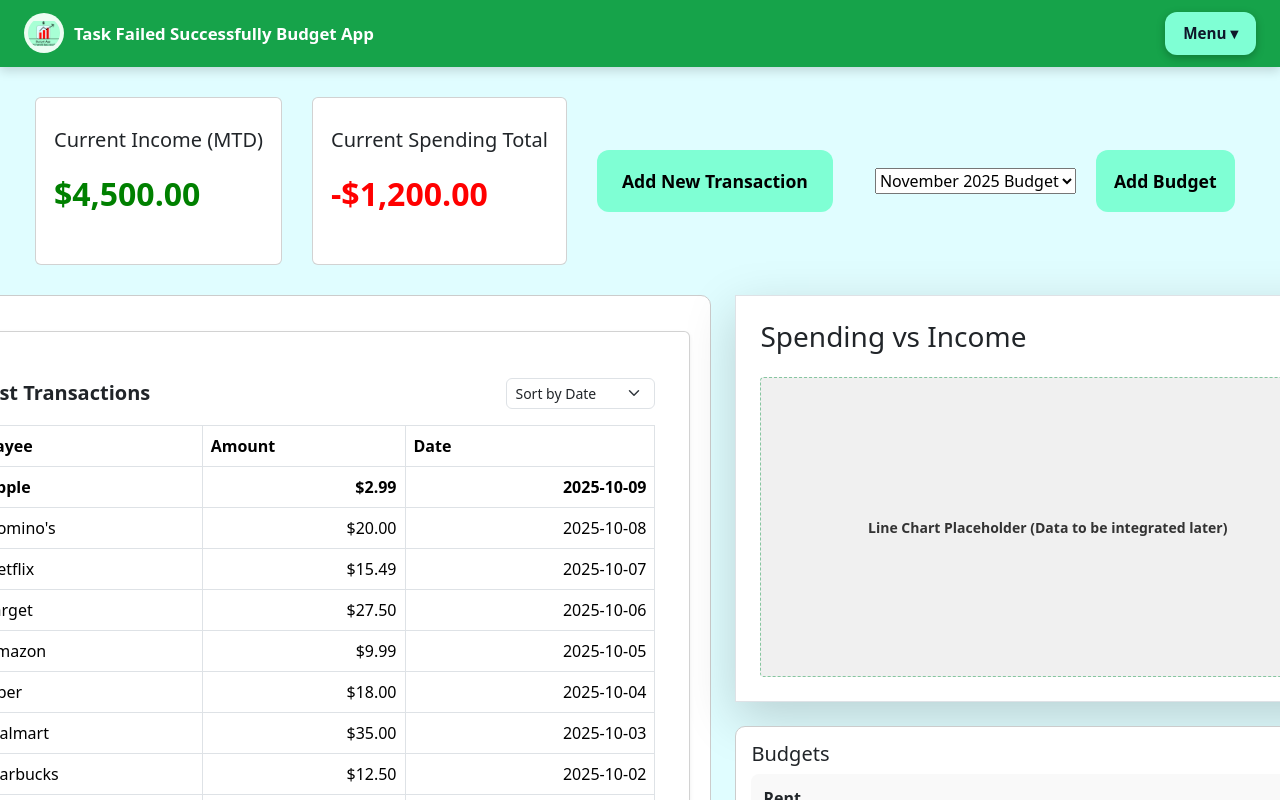
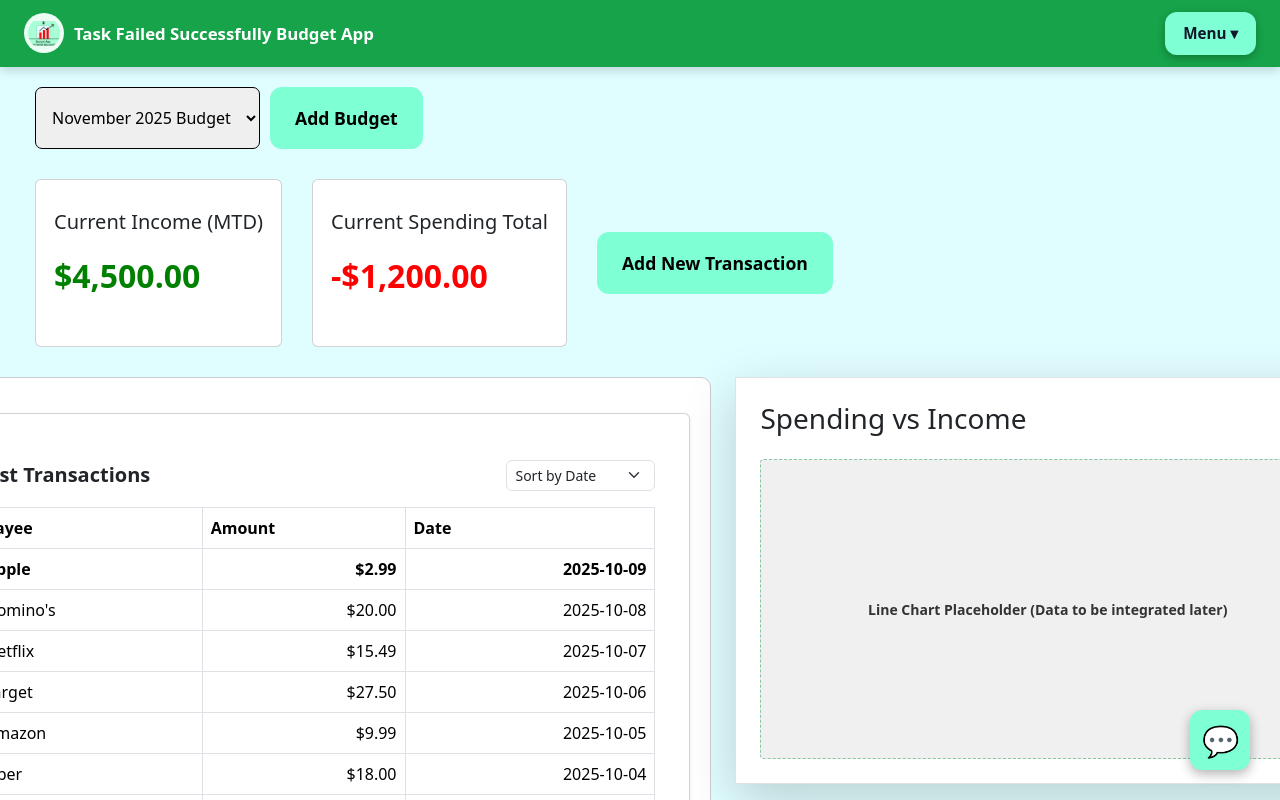
Before and after one commit to cdsherro/Create, a React (Create React App) app in the folder create/: page /dashboard in a window 1280 px wide. Shown: the top 800 px of the page. Built offline with nearby package versions, Linux system fonts and the light colour scheme.

Commit message:
moved budget button to top, added chatbot section

```diff
--- a/create/src/App.js
+++ b/create/src/App.js
@@ -6,11 +6,11 @@ import Header from "./Components/Header/Header";
 import Create from "./Components/Create/Create";
 import Dashboard from "./Components/Dashboard/Dashboard";
 import IncomeManagement from "./Components/IncomeManagement/IncomeManagement";
-import Profile from "./Components/Profile/Profile";
 import Register from "./Components/Register/Register";
 import AccountSettings from "./Components/Accounts/AccountSettings";
 import TwoStepVerification from "./Components/TwoStep/TwoStep";
 import Transactions from './Components/Transactions/Transactions';
+import Chatbot from "./Components/Chatbot/chatbot";
 
 function App() {
   const location = useLocation();
@@ -43,15 +43,13 @@ function App() {
         {/* Account settings */}
         <Route path="/account" element={<AccountSettings />} />
 
-        {/* Profile */}
-        <Route path="/profile" element={<Profile />} />
-
         {/* Registration */}
         <Route path="/register" element={<Register />} />
 
         {/* Transactions */}
         <Route path="/transactions" element={<Transactions />} />
       </Routes>
+      <Chatbot/>
     </>
   );
 }
--- /dev/null
+++ b/create/src/Components/Chatbot/chatbot.css
@@ -0,0 +1,113 @@
+.chatbot-toggle {
+  position: fixed;
+  bottom: 30px;
+  right: 30px;
+  width: 60px;
+  height: 60px;
+  border-radius: 50%;
+  background: #A8FFD5;
+  border: 2px solid #000;
+  font-size: 30px;
+  cursor: pointer;
+  box-shadow: 0 4px 12px rgba(0, 0, 0, 0.3);
+  z-index: 1000;
+  transition: transform 0.2s;
+}
+
+.chatbot-toggle:hover {
+  transform: scale(1.1);
+}
+
+.chatbot-window {
+  position: fixed;
+  bottom: 100px;
+  right: 30px;
+  width: 350px;
+  height: 500px;
+  background: white;
+  border: 2px solid #000;
+  border-radius: 12px;
+  box-shadow: 0 8px 24px rgba(0, 0, 0, 0.3);
+  display: flex;
+  flex-direction: column;
+  z-index: 999;
+}
+
+.chatbot-header {
+  background: #A8FFD5;
+  padding: 15px;
+  border-bottom: 2px solid #000;
+  display: flex;
+  justify-content: space-between;
+  align-items: center;
+  border-radius: 10px 10px 0 0;
+}
+
+.chatbot-header h4 {
+  margin: 0;
+  font-size: 1.1rem;
+  font-weight: bold;
+}
+
+.chatbot-header button {
+  background: none;
+  border: none;
+  font-size: 24px;
+  cursor: pointer;
+  font-weight: bold;
+}
+
+.chatbot-messages {
+  flex: 1;
+  padding: 15px;
+  overflow-y: auto;
+  display: flex;
+  flex-direction: column;
+  gap: 10px;
+}
+
+.message {
+  padding: 10px 15px;
+  border-radius: 12px;
+  max-width: 80%;
+  word-wrap: break-word;
+}
+
+.message.bot {
+  background: #e0e0e0;
+  align-self: flex-start;
+}
+
+.message.user {
+  background: #A8FFD5;
+  align-self: flex-end;
+  text-align: right;
+}
+
+.chatbot-input-form {
+  display: flex;
+  padding: 10px;
+  border-top: 2px solid #ddd;
+  gap: 8px;
+}
+
+.chatbot-input-form input {
+  flex: 1;
+  padding: 10px;
+  border: 1px solid #ccc;
+  border-radius: 8px;
+  font-size: 0.95rem;
+}
+
+.chatbot-input-form button {
+  padding: 10px 20px;
+  background: #A8FFD5;
+  border: 1px solid #000;
+  border-radius: 8px;
+  font-weight: bold;
+  cursor: pointer;
+}
+
+.chatbot-input-form button:hover {
+  background: #86FFCC;
+}
--- /dev/null
+++ b/create/src/Components/Chatbot/chatbot.jsx
@@ -0,0 +1,70 @@
+import React, { useState } from 'react';
+import './chatbot.css';
+
+export default function Chatbot() {
+  const [isOpen, setIsOpen] = useState(false);
+  const [messages, setMessages] = useState([
+    { text: "Hi! I'm your budget assistant. How can I help you today?", sender: 'bot' }
+  ]);
+  const [input, setInput] = useState('');
+
+  const handleSend = (e) => {
+    e.preventDefault();
+    if (!input.trim()) return;
+
+    // Add user message
+    const userMessage = { text: input, sender: 'user' };
+    setMessages([...messages, userMessage]);
+
+    // need to replace with actual API call
+    setTimeout(() => {
+      const botResponse = {
+        text: "I'm here to help!",
+        sender: 'bot'
+      };
+      setMessages(prev => [...prev, botResponse]);
+    }, 500);
+
+    setInput('');
+  };
+
+  return (
+    <>
+      <button
+        className="chatbot-toggle"
+        onClick={() => setIsOpen(!isOpen)}
+        title="Chat with Assistant"
+      >
+        💬
+      </button>
+
+      {/* Chatbot Window */}
+      {isOpen && (
+        <div className="chatbot-window">
+          <div className="chatbot-header">
+            <h4>Budget Assistant</h4>
+            <button onClick={() => setIsOpen(false)}>×</button>
+          </div>
+
+          <div className="chatbot-messages">
+            {messages.map((msg, idx) => (
+              <div key={idx} className={`message ${msg.sender}`}>
+                {msg.text}
+              </div>
+            ))}
+          </div>
+
+          <form className="chatbot-input-form" onSubmit={handleSend}>
+            <input
+              type="text"
+              placeholder="Type your message..."
+              value={input}
+              onChange={(e) => setInput(e.target.value)}
+            />
+            <button type="submit">Send</button>
+          </form>
+        </div>
+      )}
+    </>
+  );
+}
--- a/create/src/Components/Dashboard/Dashboard.css
+++ b/create/src/Components/Dashboard/Dashboard.css
@@ -38,15 +38,22 @@
   align-self: center;
 }
 
-.budget-add-container {
+.budget-add-container-top {
   display: flex;
   gap: 10px;
   align-items: center;
+  margin-left: 35px;
+  margin-top: 20px;
+  margin-bottom: 15px;
 }
 
-.add-budget-btn {
-  padding: 10px 18px;
-  font-size: 1.1rem;
+.select-budget {
+  padding: 8px 12px;
+  font-size: 1rem;
+  border: 1px solid #000;
+  border-radius: 7px;
+  min-width: 200px;
+  height: 62px;
 }
 
 .custom-modal {
--- a/create/src/Components/Dashboard/Dashboard.jsx
+++ b/create/src/Components/Dashboard/Dashboard.jsx
@@ -82,6 +82,24 @@ export default function Dashboard() {
 
   return (
     <div className="dashboard-container">
+      <div className="budget-add-container-top">
+        <select
+          className="select-budget"
+          value={selectedBudgetId}
+          onChange={e => setSelectedBudgetId(Number(e.target.value))}
+        >
+          {budgets.map(budget => (
+            <option value={budget.id} key={budget.id}>{budget.name}</option>
+          ))}
+        </select>
+        <button
+          className="add-budget-btn"
+          onClick={() => setShowBudgetModal(true)}
+        >
+          Add Budget
+        </button>
+      </div>
+
       <div className="cards-row">
         <div className="card large-card">
           <h5>Current Income (MTD)</h5>
@@ -97,24 +115,6 @@ export default function Dashboard() {
         >
           Add New Transaction
         </button>
-        <div className="budget-add-container">
-          <select
-            className="select-budget"
-            value={selectedBudgetId}
-            onChange={e => setSelectedBudgetId(Number(e.target.value))}
-            style={{ marginRight: '10px' }}
-          >
-            {budgets.map(budget => (
-              <option value={budget.id} key={budget.id}>{budget.name}</option>
-            ))}
-          </select>
-          <button
-            className="add-budget-btn"
-            onClick={() => setShowBudgetModal(true)}
-          >
-            Add Budget
-          </button>
-        </div>
       </div>
 
       <div className="bottom-section">
--- a/create/src/Components/ForgotPassword/ForgotPassword.jsx
+++ b/create/src/Components/ForgotPassword/ForgotPassword.jsx
@@ -1,7 +1,7 @@
 import React, { useState } from "react";
 import { useNavigate } from "react-router-dom";
 import "./ForgotPassword.css";
-import budget_icon from "../Assets/budget.png";
+import budget_icon from "../Assets/budget_app_figma_logo.png";
 
 export default function ForgotPassword() {
   const [email, setEmail] = useState("");
--- a/create/src/Components/Profile/Profile.jsx
+++ /dev/null
@@ -1,9 +0,0 @@
-import react from "react";
-
-export default function Profile() {
-    return (
-        <div style={{ padding: "100px", textAlign: "center", backgroundColor: "#e9fbff", height: "100vh" }}>
-      <h1>Profile Page Coming Soon</h1>
-    </div>
-  );
-}
```
